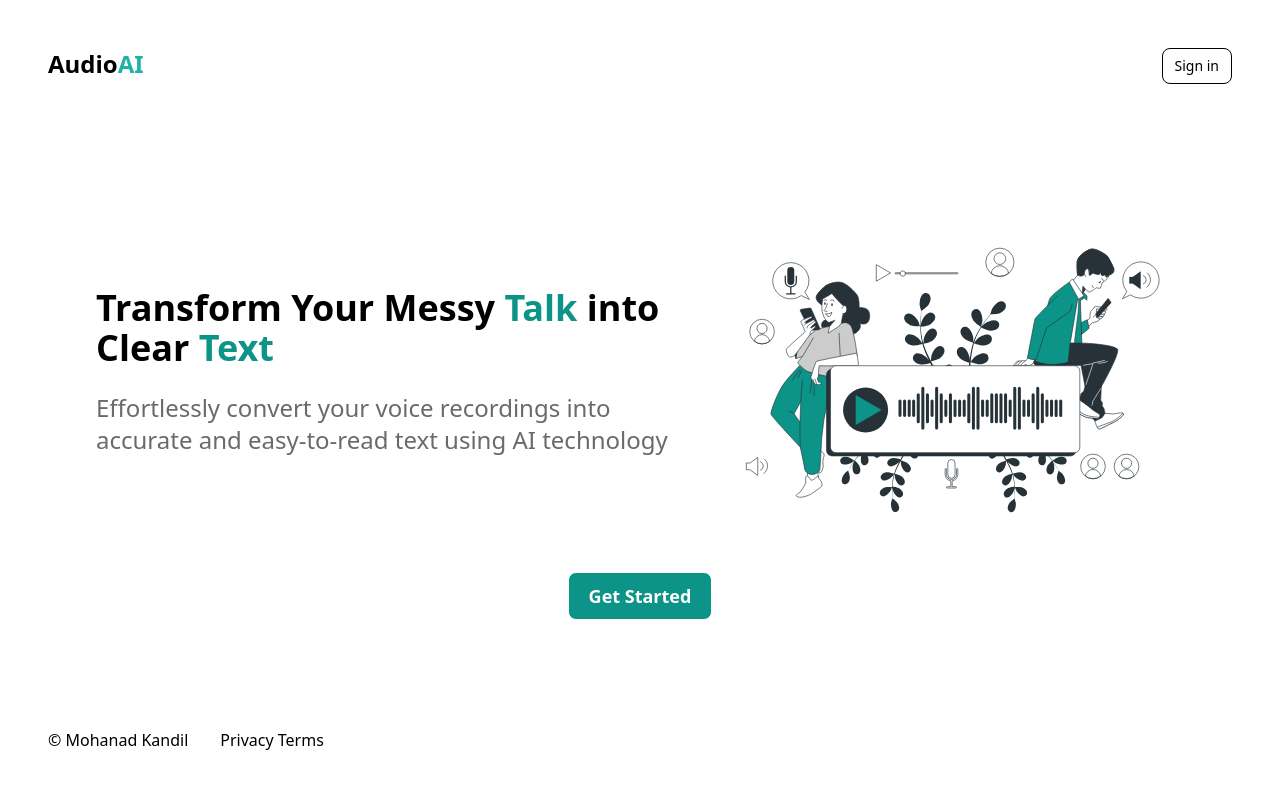
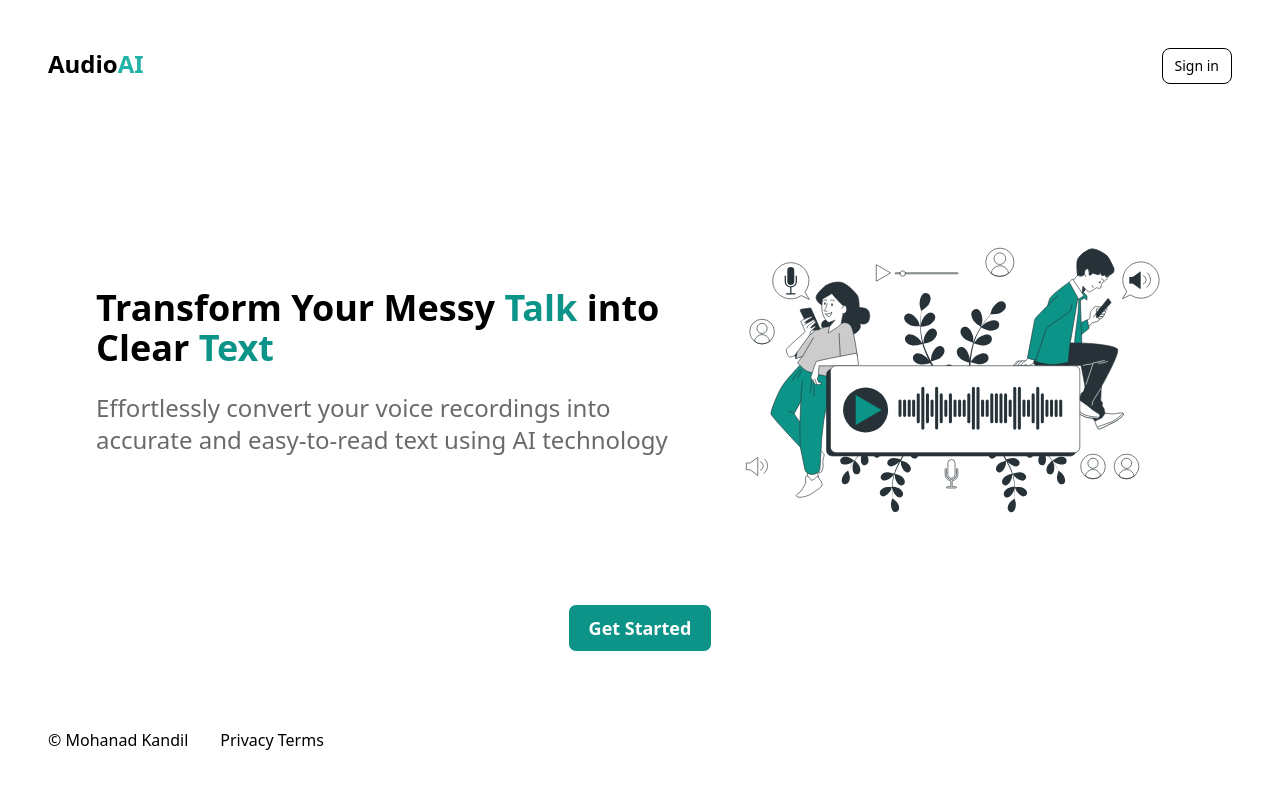
Before and after one commit to mohanadkandil/wordsimplr, a Next.js app: page / in a window 1280 px wide. Shown: the top 788 px of the page. Built offline with nearby package versions, Linux system fonts and the light colour scheme; no server answers.

Commit message:
chore: remove unnecessary imports

```diff
--- a/src/app/page.tsx
+++ b/src/app/page.tsx
@@ -1,11 +1,8 @@
 "use client";
 
-import { useWhisper } from "@chengsokdara/use-whisper";
-import Head from "next/head";
-import { type FC, useEffect, useRef, useState } from "react";
+import { type FC } from "react";
 import { Landing, Microphone } from "icons";
 import { Button } from "@/components/ui/button";
-import { SignInDialog } from "@/components/auth/signin";
 
 const Page: FC = () => {
   return (
@@ -23,7 +20,7 @@ const Page: FC = () => {
         </div>
         <Landing className="h-[850px] w-[850px]" />
       </div>
-      <div className="flex items-center justify-center">
+      <div className="mt-8 flex items-center justify-center">
         <Button
           variant="outline"
           className="h-12 w-36 rounded-[8px] bg-[#0D9488] text-lg font-semibold text-white"
--- a/src/components/ui/main-nav.tsx
+++ b/src/components/ui/main-nav.tsx
@@ -2,10 +2,9 @@
 
 import { Button } from "@/components/ui/button";
 import { Google } from "icons/google";
-import { Loader2, Settings } from "lucide-react";
+import { Loader2 } from "lucide-react";
 import { Session } from "next-auth";
-import { signIn, signOut } from "next-auth/react";
-import Image from "next/image";
+import { signIn } from "next-auth/react";
 import { useState } from "react";
 import { UserNav } from "./user-nav";
 
@@ -20,8 +19,6 @@ import {
 } from "@/components/ui/dialog";
 import { Label } from "./label";
 import { Input } from "./input";
-import { DropdownMenuItem, DropdownMenuShortcut } from "./dropdown-menu";
-
 export default function MainNav({ user, expires }: Session) {
   const [isLoading, setIsLoading] = useState(false);
 
@@ -74,7 +71,11 @@ export default function MainNav({ user, expires }: Session) {
         <div className="flex items-center gap-4">
           <Dialog>
             <DialogTrigger asChild>
-              <Button variant="outline" size="sm" className="rounded-[8px]">
+              <Button
+                variant="outline"
+                size="sm"
+                className="z-10 rounded-[8px]"
+              >
                 Setup OpenAI
               </Button>
             </DialogTrigger>
--- a/src/components/ui/user-nav.tsx
+++ b/src/components/ui/user-nav.tsx
@@ -8,7 +8,7 @@ import {
   DropdownMenuShortcut,
   DropdownMenuTrigger,
 } from "@/components/ui/dropdown-menu";
-import { CreditCard, LogOut, PlusCircle, Settings, User } from "lucide-react";
+import { LogOut } from "lucide-react";
 
 import { Button } from "./button";
 import { Avatar, AvatarImage, AvatarFallback } from "./avatar";
```
